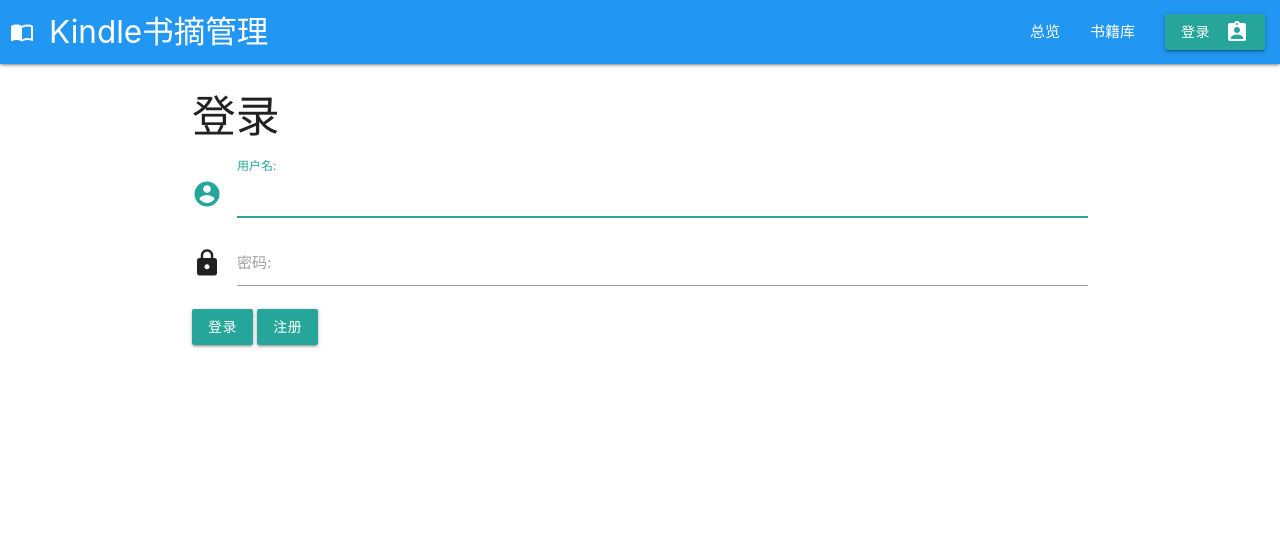
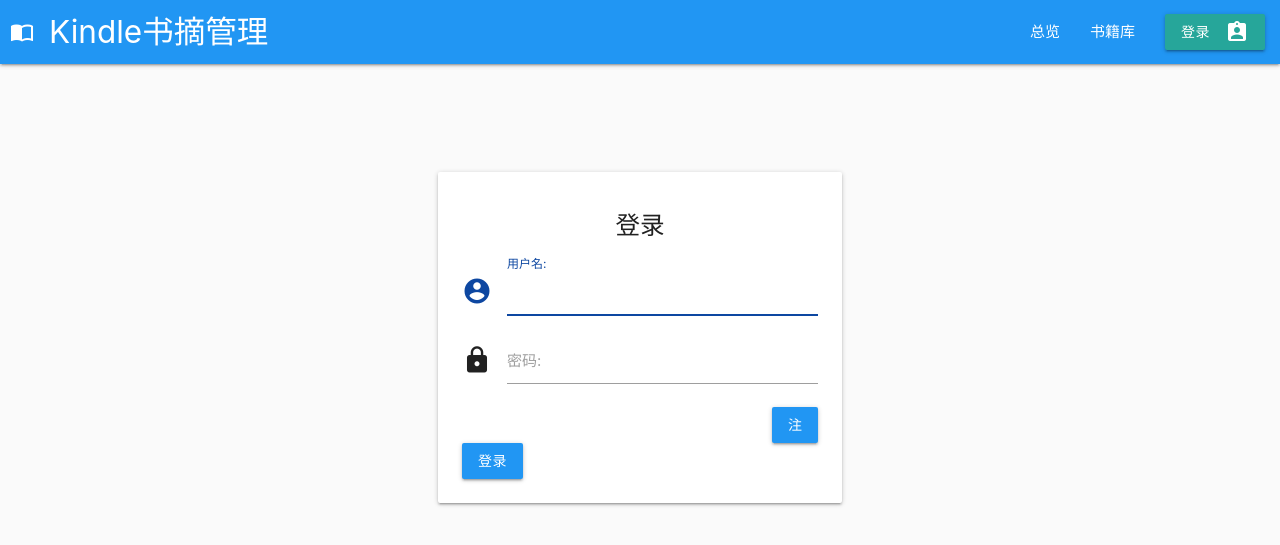
Before and after one commit to y010204025/KindleClipping, a Django app: page /clipping/login/ in a window 1280 px wide. Shown: the top 545 px of the page. Run offline with Django 3.2, Linux system fonts and the light colour scheme; some libraries are stand-ins or nearby versions.

Commit message:
修改登录界面

```diff
--- a/clipping/views.py
+++ b/clipping/views.py
@@ -426,7 +426,8 @@ def overview_by_book(request, id):
     # 得到全部文摘
     clipping_all = User_Clipping.objects\
         .filter(user_id=request.user.id)\
-        .values('time', 'clipping__content', 'clipping__location','clipping__book__book_name', 'clipping__book__author', 'clipping__book_id')
+        .values('time', 'clipping__content', 'clipping__location','clipping__book__book_name',
+                'clipping__book__author', 'clipping__book_id', 'clipping_id')
 
     author_book = {}
     clipping_book = []
--- a/templates/registration/login.html
+++ b/templates/registration/login.html
@@ -7,8 +7,31 @@
         <script>alert("Your username and password didn't match. Please try again.")</script>
     {% endif %}
 
-    <div class="container">
-        <h3>登录</h3>
+{#    <div class="container">#}
+{#        <h3>登录</h3>#}
+{#        <form method="post" action="{% url 'login' %}" style="margin-top: 30px;">#}
+{#            {% csrf_token %}#}
+{#            <div class="input-field">#}
+{#                <i class="material-icons prefix">account_circle</i>#}
+{#                {{ form.username }}#}
+{#                {{ form.username.label_tag }}#}
+{#            </div>#}
+{#            <div class="input-field">#}
+{#                <i class="material-icons prefix">lock</i>#}
+{#                {{ form.password }}#}
+{#                {{ form.password.label_tag }}#}
+{#            </div>#}
+{#            <button class="btn waves-effect waves-light" type="submit" name="action">登录</button>#}
+{#            <button class="btn waves-effect waves-light" type="button" onclick="window.location.href='{% url 'register' %}' ">注册</button>#}
+{#            <input type="hidden" name="next" value="{{ next }}"/>#}
+{#        </form>#}
+{#    </div>#}
+
+    <div class="row">
+        <div class="col s12 m4 offset-m4" style="margin-top: 100px;">
+            <div class="card">
+                <div class="card-content">
+                    <h5 class="center-align">登录</h5>
                     <form method="post" action="{% url 'login' %}" style="margin-top: 30px;">
                         {% csrf_token %}
                         <div class="input-field">
@@ -21,11 +44,43 @@
                             {{ form.password }}
                             {{ form.password.label_tag }}
                         </div>
-            <button class="btn waves-effect waves-light" type="submit" name="action">登录</button>
-            <button class="btn waves-effect waves-light" type="button" onclick="window.location.href='{% url 'register' %}' ">注册</button>
+                        <button class="btn waves-effect waves-light blue" type="button"
+                                onclick="window.location.href='{% url 'register' %}' " style="margin-left: 310px">注册</button>
+                        <button class="btn waves-effect waves-light blue" type="submit" name="action">登录</button>
                         <input type="hidden" name="next" value="{{ next }}"/>
                     </form>
                 </div>
+            </div>
+        </div>
+    </div>
+
+    <style>
+        body {
+            background-color: #fafafa;
+        }
+
+        .input-field input[type=text]:not(.browser-default):focus + label {
+            color: #0d47a1;
+        }
+
+        .input-field input[type=password]:not(.browser-default):focus + label {
+            color: #0d47a1;
+        }
+
+        .input-field input[type=text]:not(.browser-default):focus {
+            border-bottom: 1px solid #0d47a1;
+            box-shadow: 0 1px 0 0 #0d47a1;
+        }
+
+        .input-field input[type=password]:not(.browser-default):focus {
+            border-bottom: 1px solid #0d47a1;
+            box-shadow: 0 1px 0 0 #0d47a1;
+        }
+
+        .input-field .prefix.active {
+            color: #0d47a1;
+        }
+    </style>
 
     {# Assumes you setup the password_reset view in your URLconf #}
     {#    <p><a href="{% url 'password_reset' %}">Lost password?</a></p>#}
```
Also changed, not shown: 1 other file. Lines whose indentation alone changed are shown as unchanged.
